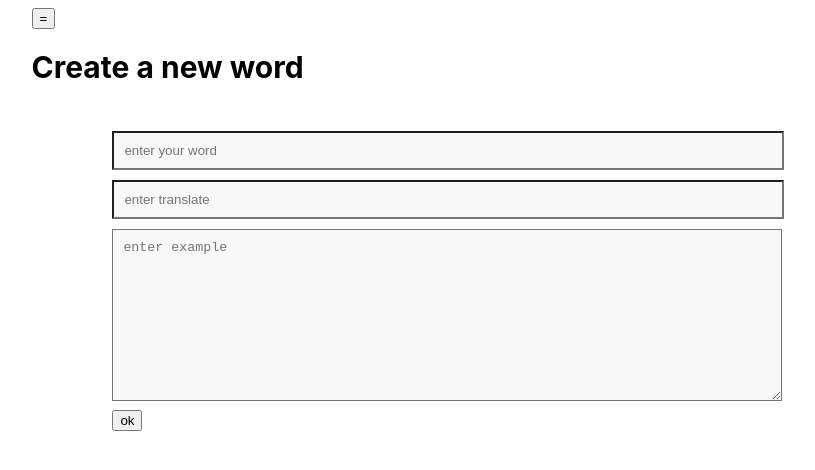
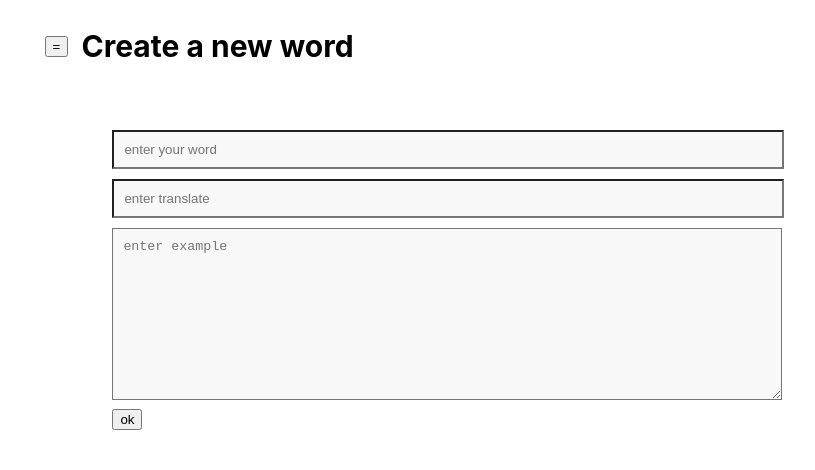
Before and after one commit to LisaBriazkalo/words_project, a Vue app in the folder frontend/: page /1/create in a window 1280 px wide. Shown: the top 470 px of the page, without its empty margins (204-1019 px from the left). Built offline with nearby package versions, Linux system fonts and the light colour scheme.

Commit message:
moved styles

```diff
--- a/frontend/src/assets/main.css
+++ b/frontend/src/assets/main.css
@@ -15,6 +15,46 @@ a{
   /* color: hsla(160, 100%, 37%, 1); */
   color: blueviolet;
   transition: 0.4s;
+}
+.word-translate{
+  display: grid;
+  grid-template-columns: 1fr 3fr 50px;
+  align-items: center;
+}
+
+.header{
+  display: grid;
+  grid-template-columns: 50px 1fr;
+  align-items: center;
+}
+.backB{
+  justify-self: center;
+}
+.category-rename{
+  display: none;
+}
+.category-plate{
+display: grid;
+grid-template-columns: 1fr 70px 30px;
+align-items: center;
+}
+.short-input{
+padding: 5px;
+background-color: #f8f8f8;
+}
+.button-delete{
+  padding: 5px;
+  margin: 5px;
+}
+.long-input {
+  width: 100%;
+  margin-top: 5px;
+  margin-bottom: 5px;
+  padding: 10px;
+  background-color: #f8f8f8;
+}
+.short-input:focus, .long-input:focus {
+  background-color: lightskyblue;
 }
 
 
--- a/frontend/src/components/CreateWord.vue
+++ b/frontend/src/components/CreateWord.vue
@@ -81,17 +81,6 @@
     padding-left: 5%;
     padding-right: 5%;
   }
-  .long-input {
-  width: 100%;
-  margin-top: 5px;
-  margin-bottom: 5px;
-  padding: 10px;
-  background-color: #f8f8f8;
 
-}
-.short-input:focus, .long-input:focus {
-  background-color: lightskyblue;
-
-}
 
   </style>
--- a/frontend/src/components/Home.vue
+++ b/frontend/src/components/Home.vue
@@ -46,7 +46,7 @@ export default{
             newName:null,
             error:null
         }
-    }  ,
+    },
     methods:{
         editName(){
             if(!this.newName){
@@ -98,7 +98,7 @@ export default{
             }
         },
         getCategories(){
-            fetch('http://localhost:8000/',{
+            fetch('http://localhost:8000/get_collections_names',{
                 method:'GET',
                 headers: {"Content-Type":"application/json"}
             })
@@ -116,26 +116,10 @@ export default{
 </script>
 
 <style>
-.category-rename{
-    display: none;
-}
-.category-plate{
-  display: grid;
-  grid-template-columns: 1fr 70px 30px;
-  align-items: center;
-}
-.short-input{
-
-  padding: 5px;
-  background-color: #f8f8f8;
-}
 #add-new-category{
     display: block;
     margin-top: 5px;
     margin-bottom: 5px;
 }
-.button-delete{
-    padding: 5px;
-    margin: 5px;
-}
+
 </style>
```
